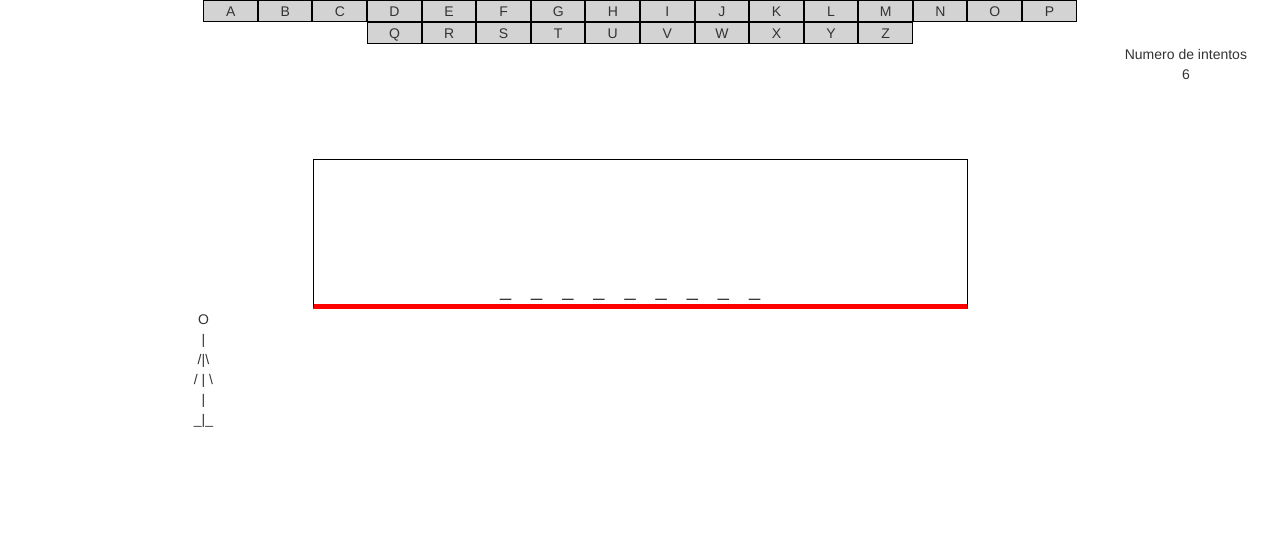
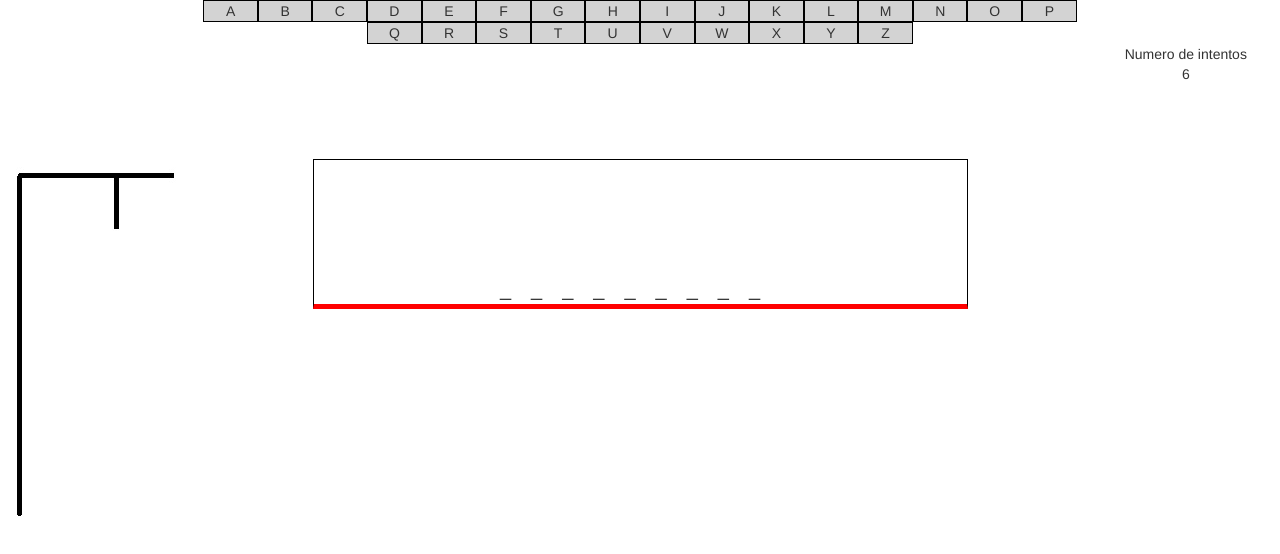
Before and after one commit to viescam/ahorcado, a plain HTML site: page public_html/index.html in a window 1280 px wide. Drawn offline with Linux system fonts and the light colour scheme.

Commit message:
Ahorcado funcionando con imagenes

```diff
--- a/public_html/index.html
+++ b/public_html/index.html
@@ -78,31 +78,13 @@ and open the template in the editor.
         </div>
         <br><br><br>
         <div class="row">
-            <div class="col-xs-offset-3 col-xs-6 linea-ahorcado" ondrop="onDropLineaAhorcado(event)" ondragover="onDragOverLineaAhorcado(event)"">
+            <div class="col-xs-3">
+                <img class="img-responsive" id="imagenAhorcado" src="assests/img/0.jpg" alt=""/>
+            </div>
+            <div class="col-xs-6 linea-ahorcado" ondrop="onDropLineaAhorcado(event)" ondragover="onDragOverLineaAhorcado(event)"">
                 <div class="ahorcado-content" id="contenidoPalabra" id1="contenidoPalabra"></div>
             </div>
         </div>
-        <div class="row">
-            <div class="col-xs-4" style="text-align: center">     O      </div>
-        </div>
-        <div class="row">
-            <div class="col-xs-4" style="text-align: center">     |      </div>
-            </div>
-        <div class="row">
-            <div class="col-xs-4" style="text-align: center">    /|\     </div>
-            </div>
-        <div class="row">
-            <div class="col-xs-4" style="text-align: center">   / | \    </div>
-            </div>
-        <div class="row">
-            <div class="col-xs-4" style="text-align: center">     |      </div>
-            </div>
-        <div class="row">
-            <div class="col-xs-4" style="text-align: center">    _|_     </div>
-        </div>
-
-
-
 </div>
 </div>
 </div>
--- a/public_html/index2.js
+++ b/public_html/index2.js
@@ -1,3 +1,4 @@
+
 var ahorcado
 $(document).ready(function() {
     var frutas = ['MANZANA','MELOCOTON','PIMIENTO'];
@@ -25,6 +26,8 @@ function modelToView(ahorcado){
         //$("#numeroIntentos").css("animation","pulse 5s infinite");
     }
     $("#numeroIntentos").text(ahorcado.intentos);
+    srcImg = "assests/img/"+(6-ahorcado.intentos)+".jpg";
+    $("#imagenAhorcado").attr("src", srcImg);
 }
 
 
```
Also changed, not shown: public_html/assests/img/0.jpg (added), public_html/assests/img/1.jpg (added), public_html/assests/img/2.jpg (added), public_html/assests/img/3.jpg (added), public_html/assests/img/4.jpg (added), public_html/assests/img/5.jpg (added), public_html/assests/img/6.jpg (added), public_html/assests/img/grid1.png (deleted), public_html/assests/img/grid2.png (deleted), public_html/assests/img/grid3.png (deleted), public_html/assests/img/grid4.png (deleted).
